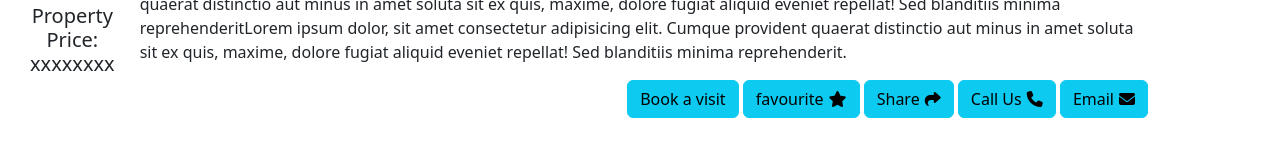
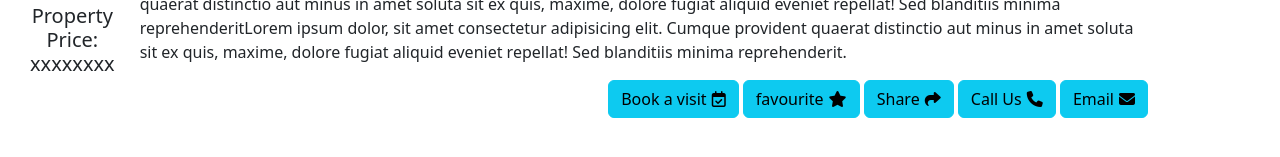
Before and after one commit to mrshovon/PRISM, a plain HTML site: page property-details.html in a window 1280 px wide. Shown: the part 1007-1164 px from the top of the page. Drawn offline with nearby package versions, Linux system fonts and the light colour scheme; files that its build step writes are made by us from their sources.

Commit message:
20323/430/off/lap/own/lastcomt

```diff
--- a/property-details.html
+++ b/property-details.html
@@ -75,7 +75,7 @@
         <div style="margin-top: 30px;">
           <p><span><b>Description:</b></span> Lorem ipsum dolor, sit amet consectetur adipisicing elit. Cumque provident quaerat distinctio aut minus in amet soluta sit ex quis, maxime, dolore fugiat aliquid eveniet repellat! Sed blanditiis minima reprehenderit.Lorem ipsum dolor, sit amet consectetur adipisicing elit. Cumque provident quaerat distinctio aut minus in amet soluta sit ex quis, maxime, dolore fugiat aliquid eveniet repellat! Sed blanditiis minima reprehenderitLorem ipsum dolor, sit amet consectetur adipisicing elit. Cumque provident quaerat distinctio aut minus in amet soluta sit ex quis, maxime, dolore fugiat aliquid eveniet repellat! Sed blanditiis minima reprehenderitLorem ipsum dolor, sit amet consectetur adipisicing elit. Cumque provident quaerat distinctio aut minus in amet soluta sit ex quis, maxime, dolore fugiat aliquid eveniet repellat! Sed blanditiis minima reprehenderit.</p>
           <ul style="list-style: none; float:right; margin-right:25px;">
-            <li class="btn btn-info"><a href="" style="text-decoration: none; color:black">Book a visit</a></li>
+            <li class="btn btn-info"><a href="" style="text-decoration: none; color:black">Book a visit</a><i class="fa-regular fa-calendar-check" style="margin-left: 5px;"></i></li>
             <li class="btn btn-info"><a href="" style="text-decoration: none; color:black">favourite</a><i class="fa-solid fa-star" style="margin-left: 5px;"></i></li>
             <li class="btn btn-info"><a href="" style="text-decoration: none; color:black">Share</a><i class="fa-solid fa-share" style="margin-left: 5px;"></i></li>
             <li class="btn btn-info"><a href="" style="text-decoration: none; color:black">Call Us</a><i class="fa-solid fa-phone" style="margin-left: 5px;"></i></li>
```
